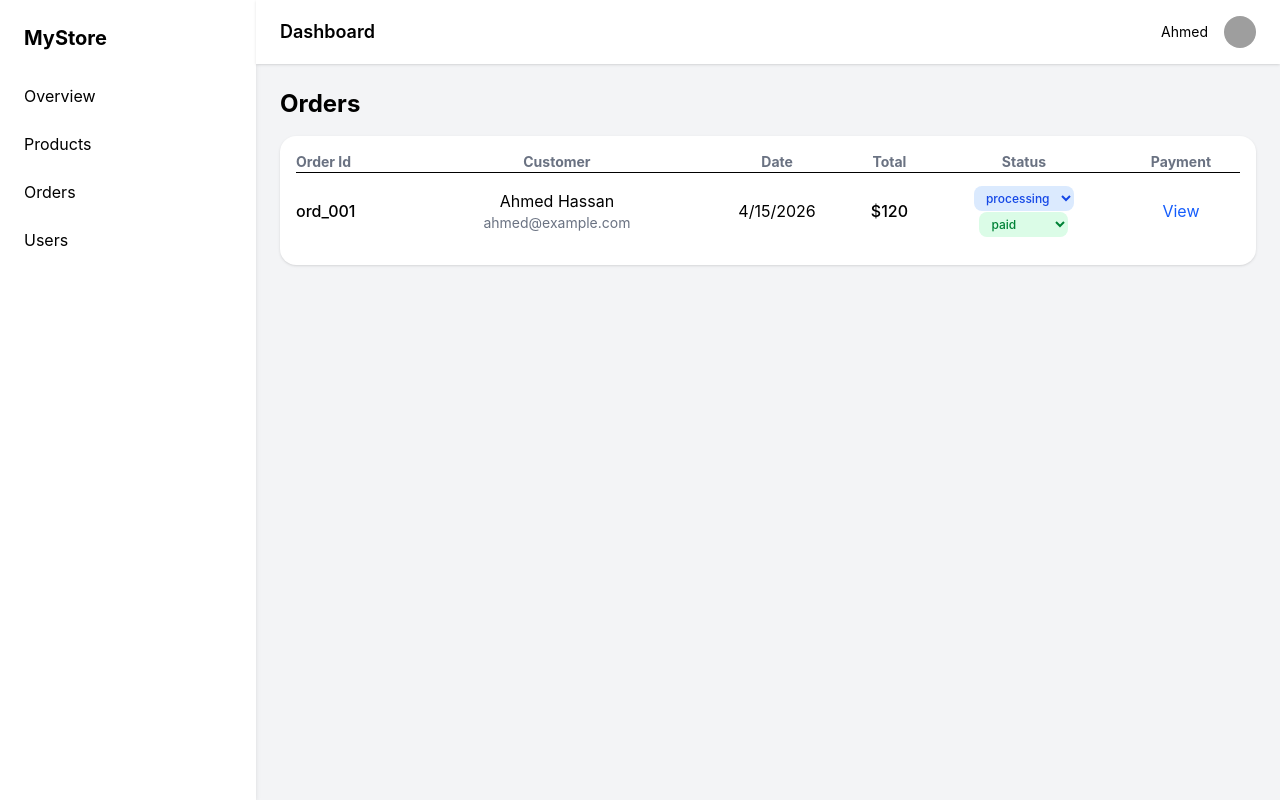
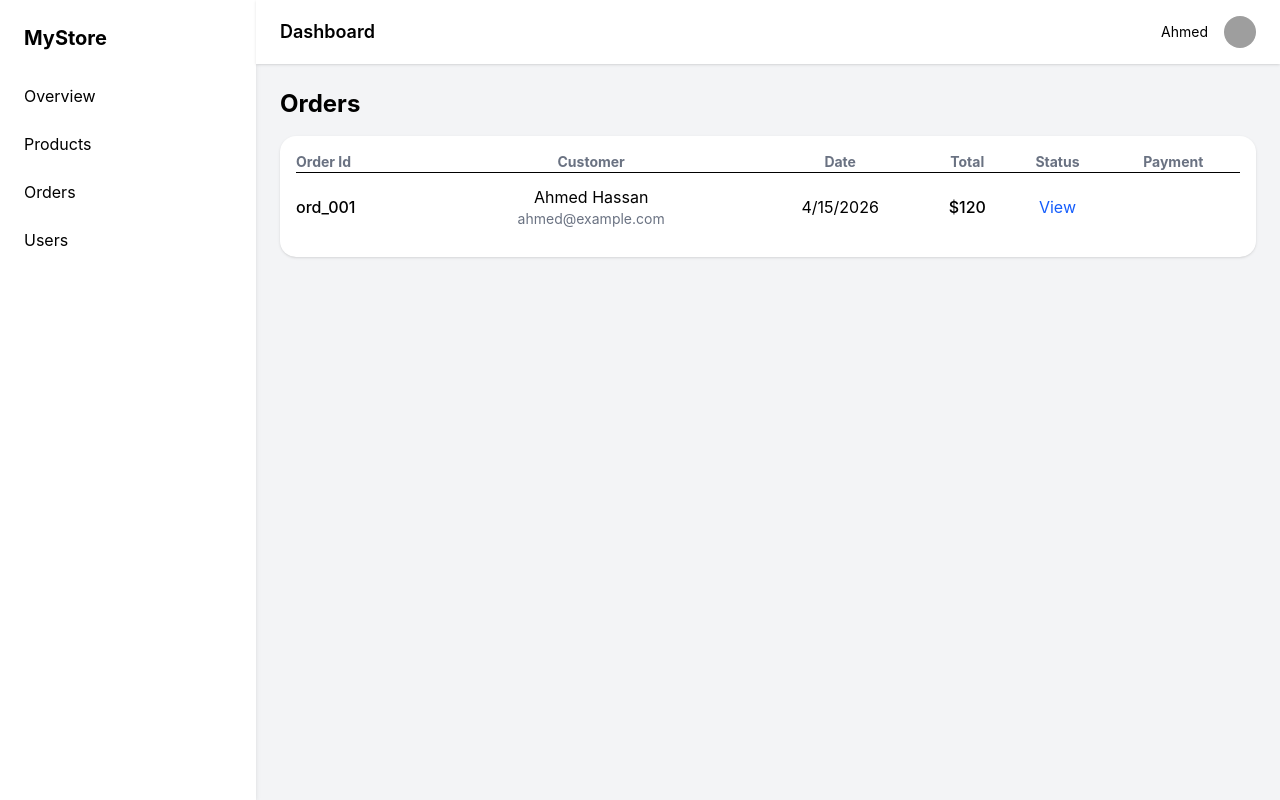
Before and after one commit to ahmadyattia/e-commerce-dashboard, a React (Vite) app: page /dashboard/orders in a window 1280 px wide. Built offline with nearby package versions, Linux system fonts and the light colour scheme; no server answers; the database is empty; grey boxes are pictures that could not be loaded.

Commit message:
removed the status badges

```diff
--- a/src/components/features/orders/OrderRow.jsx
+++ b/src/components/features/orders/OrderRow.jsx
@@ -16,10 +16,6 @@ const OrderRow = ({ row, order }) => {
       </td>
       <td className="text-center py-3">{row.date}</td>
       <td className="font-medium text-center py-3">{row.total.formatted}</td>
-      <td className="py-3">
-        <OrderStatusBadge status={row.status} />
-        <OrderStatusBadge status={row.paymentStatus} type="payment" />
-      </td>
       <td className="py-3 text-center">
         <button
           onClick={() => setSelectedOrder(order)}
```
